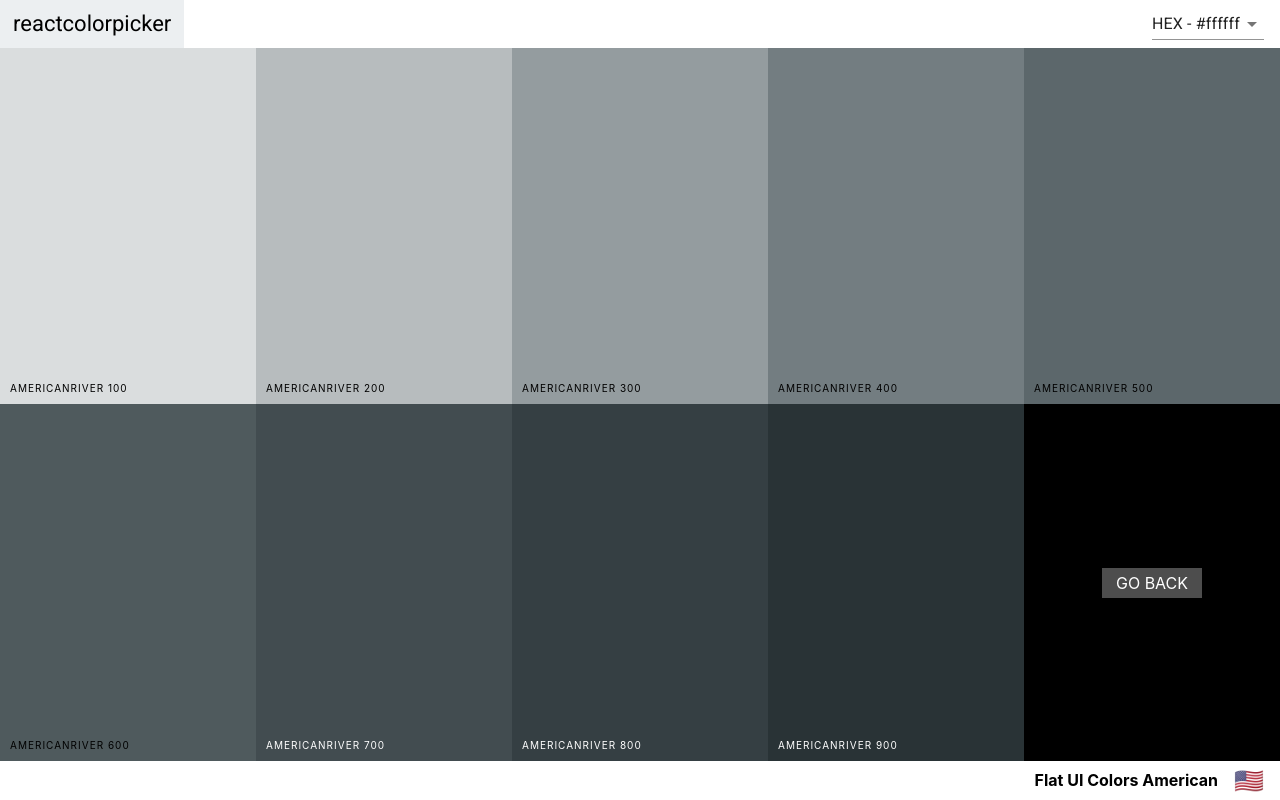
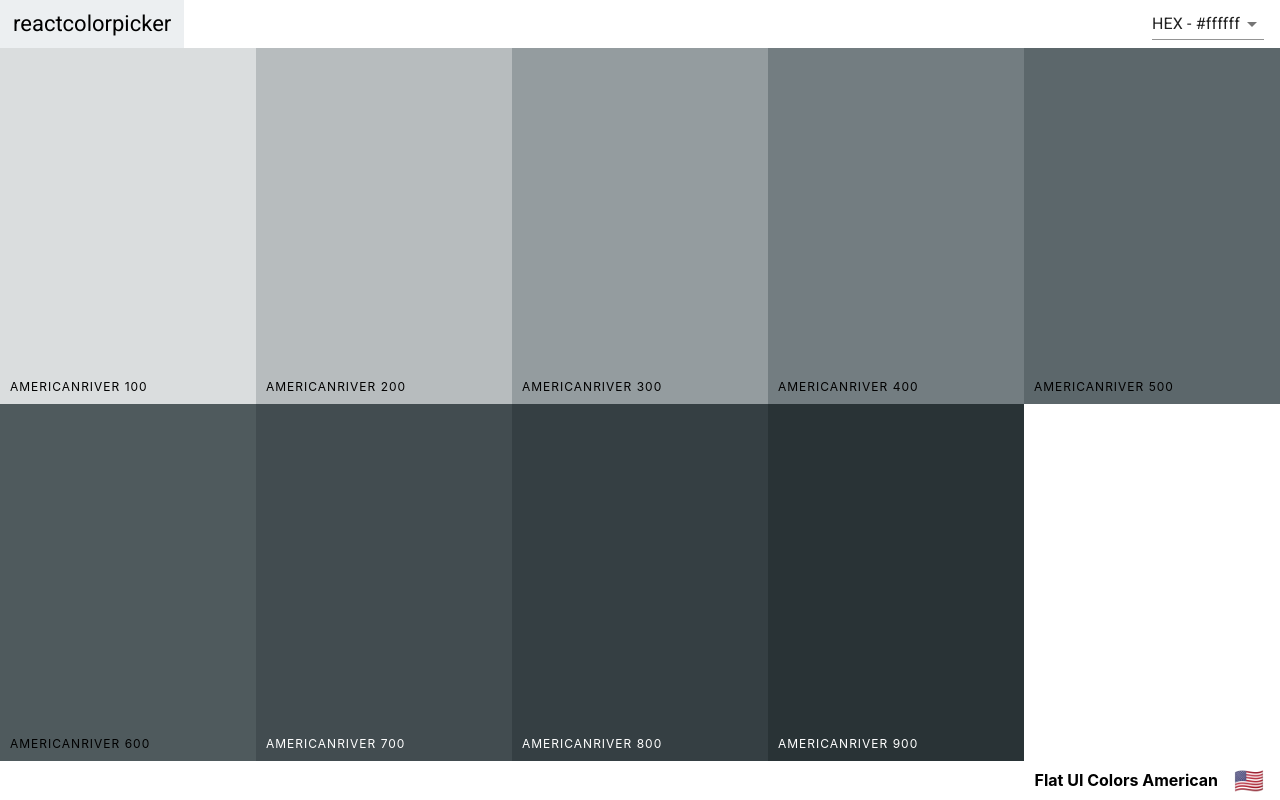
Before and after one commit to thisisashish-02/CiBYO---The-Color-App, a React (Create React App) app: page /palette/flat-ui-colors-american/americanriver in a window 1280 px wide. Built offline with nearby package versions, Linux system fonts and the light colour scheme.

Commit message:
Finish refactor of ColorBox

```diff
--- a/src/ColorBox.css
+++ b/src/ColorBox.css
@@ -1,4 +1,4 @@
-.ColorBox {
+/* .ColorBox {
     width: 20%;
     height: 25%;
     margin: 0 auto;
@@ -135,4 +135,4 @@
 .copy-msg p {
     font-size: 2rem;
     font-weight: 100;
-}
+} */
--- a/src/ColorBox.js
+++ b/src/ColorBox.js
@@ -61,6 +61,67 @@ const styles = {
         border: "none",
         textDecoration: "none",
         opacity: 0
+    },
+    boxContent: {
+        position: "absolute",
+        width: "100%",
+        left: "0px",
+        bottom: "0px",
+        padding: "10px",
+        color: "black",
+        letterSpacing: "1px",
+        textTransform: "uppercase",
+        fontSize: "12px"
+    },
+    copyOverlay: {
+        opacity: "0",
+        zIndex: "0",
+        width: "100%",
+        height: "100%",
+        transition: "transform 0.6s ease-in-out",
+        transform: "scale(0.1)"
+    },
+    showOverlay: {
+        opacity: "1",
+        transform: "scale(50)",
+        zIndex: "10",
+        position: "absolute"
+    },
+    copyMessage: {
+        position: "fixed",
+        left: "0",
+        right: "0",
+        top: "0",
+        bottom: "0",
+        display: "flex",
+        alignItems: "center",
+        justifyContent: "center",
+        flexDirection: "column",
+        fontSize: "4rem",
+        transform: "scale(0.1)",
+        opacity: "0",
+        color: "white",
+        "& h1": {
+            fontWeight: "400",
+            textShadow: "1px 2px black",
+            background: "rgba(255, 255, 255, 0.2)",
+            width: "100%",
+            textAlign: "center",
+            marginBottom: "0",
+            padding: "1rem",
+            textTransform: "uppercase"
+        },
+        "& p": {
+            fontSize: "2rem",
+            fontWeight: "100"
+        }
+    },
+    showMessage: {
+        opacity: "1",
+        transform: "scale(1)",
+        zIndex: "25",
+        transition: "all 0.4s ease-in-out",
+        transitionDelay: "0.3s"
     }
 };
 
@@ -83,14 +144,16 @@ class ColorBox extends Component {
                 <div style={{ background }} className={classes.ColorBox}>
                     <div
                         style={{ background }}
-                        className={`copy-overlay ${copied && "show"}`}
+                        className={`${classes.copyOverlay} ${copied &&
+                            classes.showOverlay}`}
                     />
-                    <div className={`copy-msg ${copied && "show"}`}>
+                    <div className={`${classes.copyMessage} ${copied &&
+                        classes.showMessage}`}>
                         <h1>copied!</h1>
                         <p className={classes.copyText}>{this.props.background}</p>
                     </div>
-                    <div className='copy-container'>
-                        <div className='box-content'>
+                    <div>
+                        <div className={classes.boxContent}>
                             <span className={classes.colorName}>{name}</span>
                         </div>
                         <button className={classes.copyButton}>Copy</button>
```
